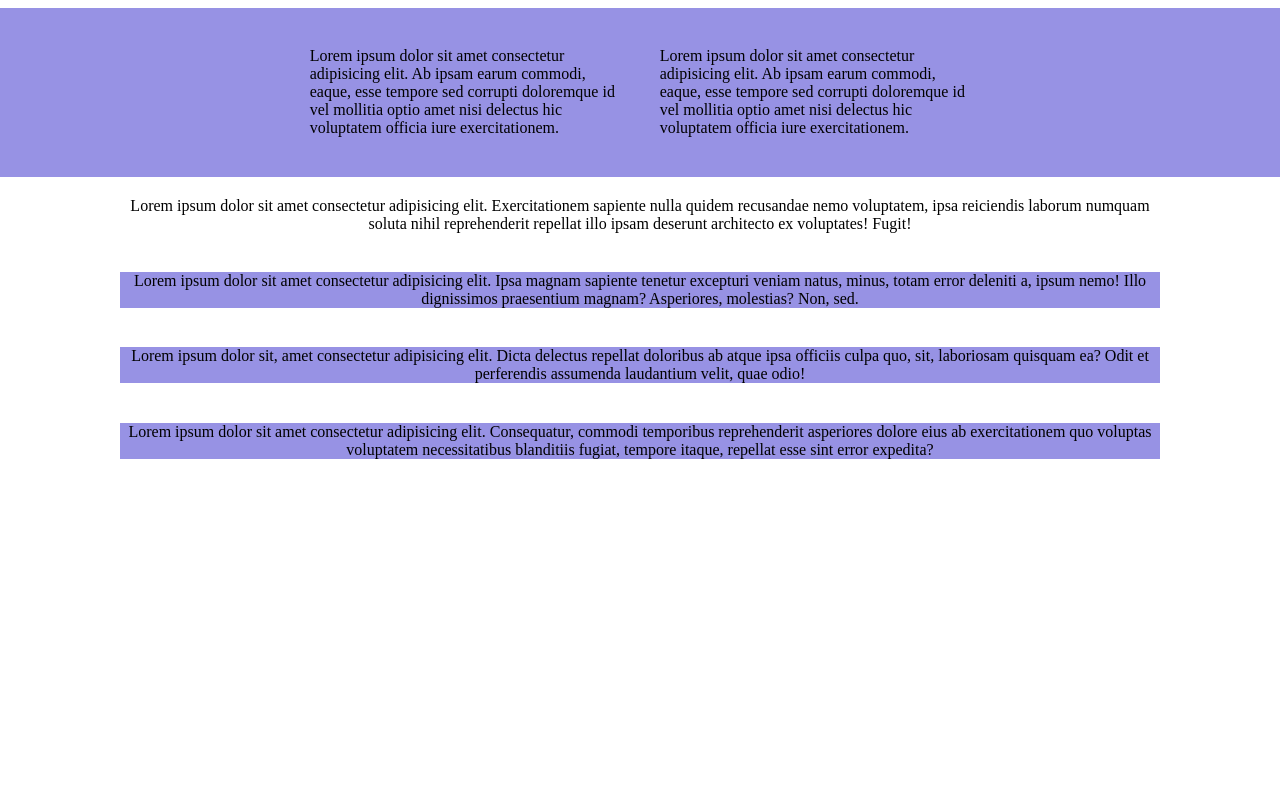
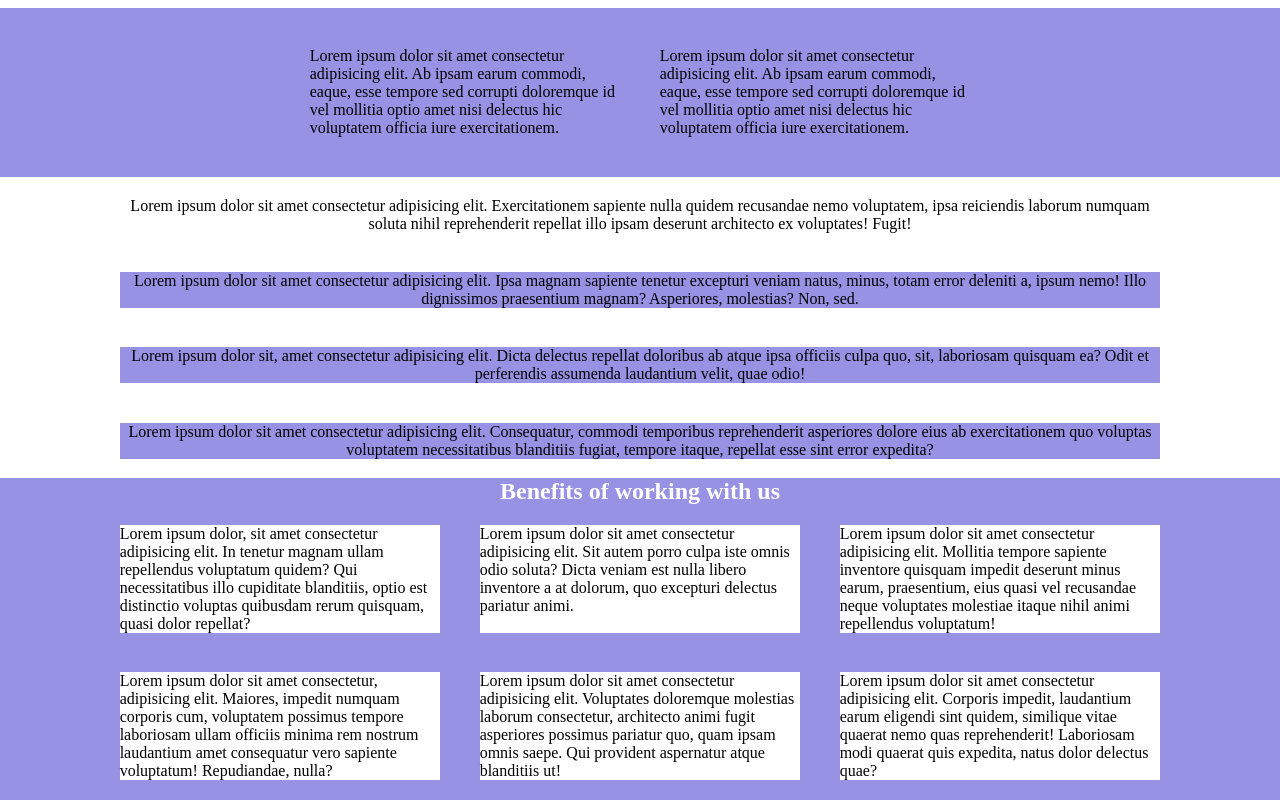
Before and after one commit to Iunora93/htmlcss-responsive-layout, a plain HTML site: page index.html in a window 1280 px wide. Shown: the part 409-1209 px from the top of the page. Before the commit the page ends 887 px from the top, so only its background shows below. Drawn offline with Linux system fonts and the light colour scheme.

Commit message:
colonne benefits

```diff
--- a/css/style.css
+++ b/css/style.css
@@ -160,7 +160,38 @@ header {
     }
 
     /* quarta sezione */
-
     .benefits {
         background-color: var(--second-color);
     }
+
+    .col-benefits {
+        background-color: white;
+    }
+
+    .col-title {
+        color: white;
+        text-align: center;
+        margin: auto;
+    }
+
+    /* -----------
+    TABLET QUARTA SEZIONE
+    -------------- */
+    @media screen and ( min-width:768px) {
+        .benefits .col {
+            display: flex;
+            flex-wrap: wrap;
+            width: calc(100% / 2);
+        }
+    }
+
+    /* -----------
+    DESKTOP QUARTA SEZIONE
+    -------------- */
+    @media screen and ( min-width:992px) {
+        .benefits .col {
+            display: flex;
+            flex-wrap: wrap;
+            width: calc(100% / 3);
+        }
+    }
--- a/index.html
+++ b/index.html
@@ -99,7 +99,33 @@
         <!-- /terza sezione -->
 
         <!-- quarta sezione benefits -->
-        <section class="benefits"></section>
+        <section class="benefits">
+            <div class="container">
+                <div class="col-title">
+                    <h1 class="card-benefits">Benefits of working with us</h1>
+                </div>
+                <div class="row">
+                    <div class="col">
+                        <div class="col-benefits">Lorem ipsum dolor, sit amet consectetur adipisicing elit. In tenetur magnam ullam repellendus voluptatum quidem? Qui necessitatibus illo cupiditate blanditiis, optio est distinctio voluptas quibusdam rerum quisquam, quasi dolor repellat?</div>
+                    </div>
+                    <div class="col">
+                        <div class="col-benefits">Lorem ipsum dolor sit amet consectetur adipisicing elit. Sit autem porro culpa iste omnis odio soluta? Dicta veniam est nulla libero inventore a at dolorum, quo excepturi delectus pariatur animi.</div>
+                    </div>
+                    <div class="col">
+                        <div class="col-benefits">Lorem ipsum dolor sit amet consectetur adipisicing elit. Mollitia tempore sapiente inventore quisquam impedit deserunt minus earum, praesentium, eius quasi vel recusandae neque voluptates molestiae itaque nihil animi repellendus voluptatum!</div>
+                    </div>
+                    <div class="col">
+                        <div class="col-benefits">Lorem ipsum dolor sit amet consectetur, adipisicing elit. Maiores, impedit numquam corporis cum, voluptatem possimus tempore laboriosam ullam officiis minima rem nostrum laudantium amet consequatur vero sapiente voluptatum! Repudiandae, nulla?</div>
+                    </div>
+                    <div class="col">
+                        <div class="col-benefits">Lorem ipsum dolor sit amet consectetur adipisicing elit. Voluptates doloremque molestias laborum consectetur, architecto animi fugit asperiores possimus pariatur quo, quam ipsam omnis saepe. Qui provident aspernatur atque blanditiis ut!</div>
+                    </div>
+                    <div class="col">
+                        <div class="col-benefits">Lorem ipsum dolor sit amet consectetur adipisicing elit. Corporis impedit, laudantium earum eligendi sint quidem, similique vitae quaerat nemo quas reprehenderit! Laboriosam modi quaerat quis expedita, natus dolor delectus quae?</div>
+                    </div>
+                </div>
+            </div>
+        </section>
         <!-- /quarta sezione benefits -->
     </main>
 
```
